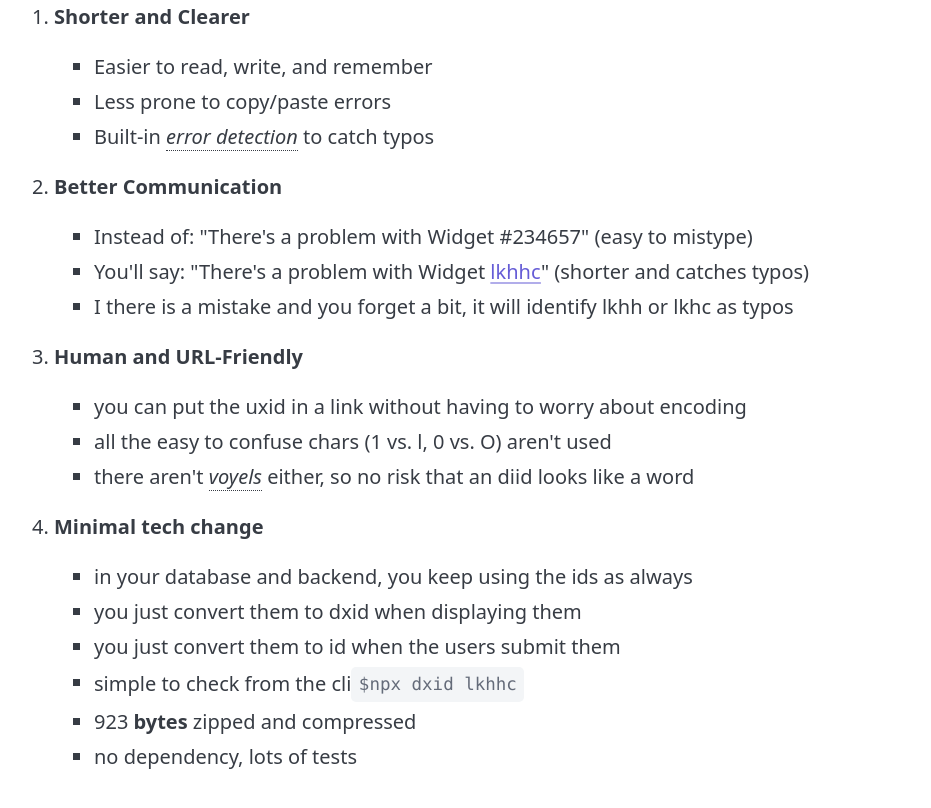
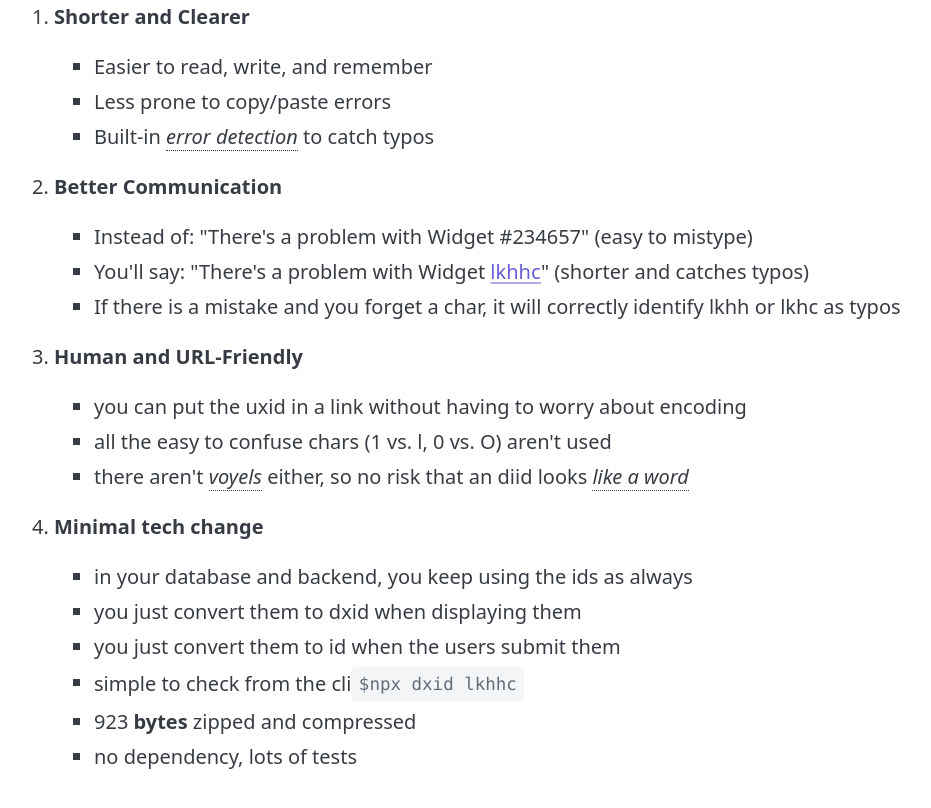
Before and after one commit to tttp/dxid, a website: page index.html in a window 1280 px wide. Shown: the part 766-1574 px from the top of the page, without its empty margins (26-957 px from the left). Drawn offline with Linux system fonts and the light colour scheme.

Commit message:
tiny typo fix

```diff
--- a/index.html
+++ b/index.html
@@ -103,7 +103,7 @@
                 <a href="#lkhhc">lkhhc</a>&quot; (shorter and catches typos)
               </li>
               <li>
-                I there is a mistake and you forget a bit, it will identify lkhh or lkhc as typos
+                If there is a mistake and you forget a char, it will correctly identify lkhh or lkhc as typos
               </li>
             </ul>
           </li>
@@ -118,7 +118,7 @@
                 all the easy to confuse chars (1 vs. l, 0 vs. O) aren't used
               </li>
               <li>
-                there aren't <em data-tooltip="we checked, no offensive words are dxid">voyels</em> either, so no risk that an diid looks like a word
+                there aren't <em data-tooltip="well, there is y">voyels</em> either, so no risk that an diid looks <em data-tooltip="we checked, no offensive words in 48 languages">like a word</em>
               </li>
             </ul>
           </li>
```
